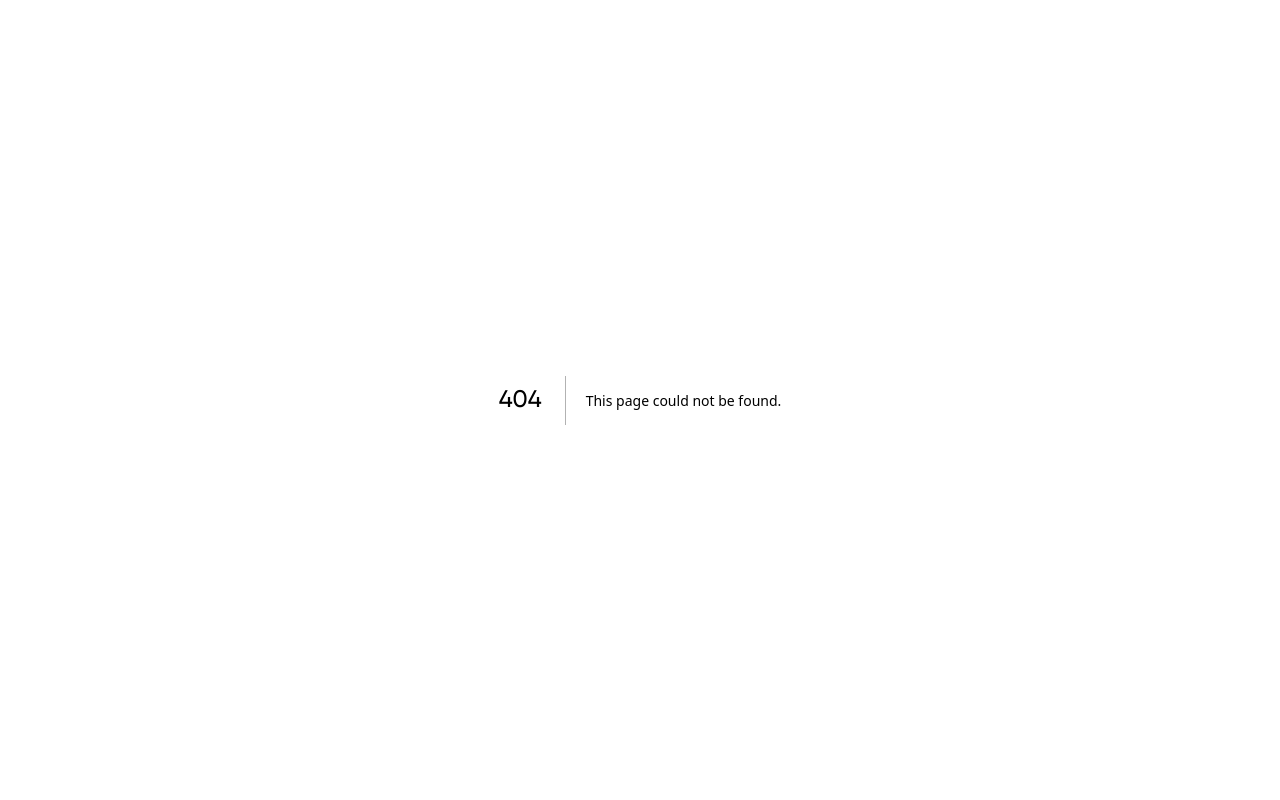
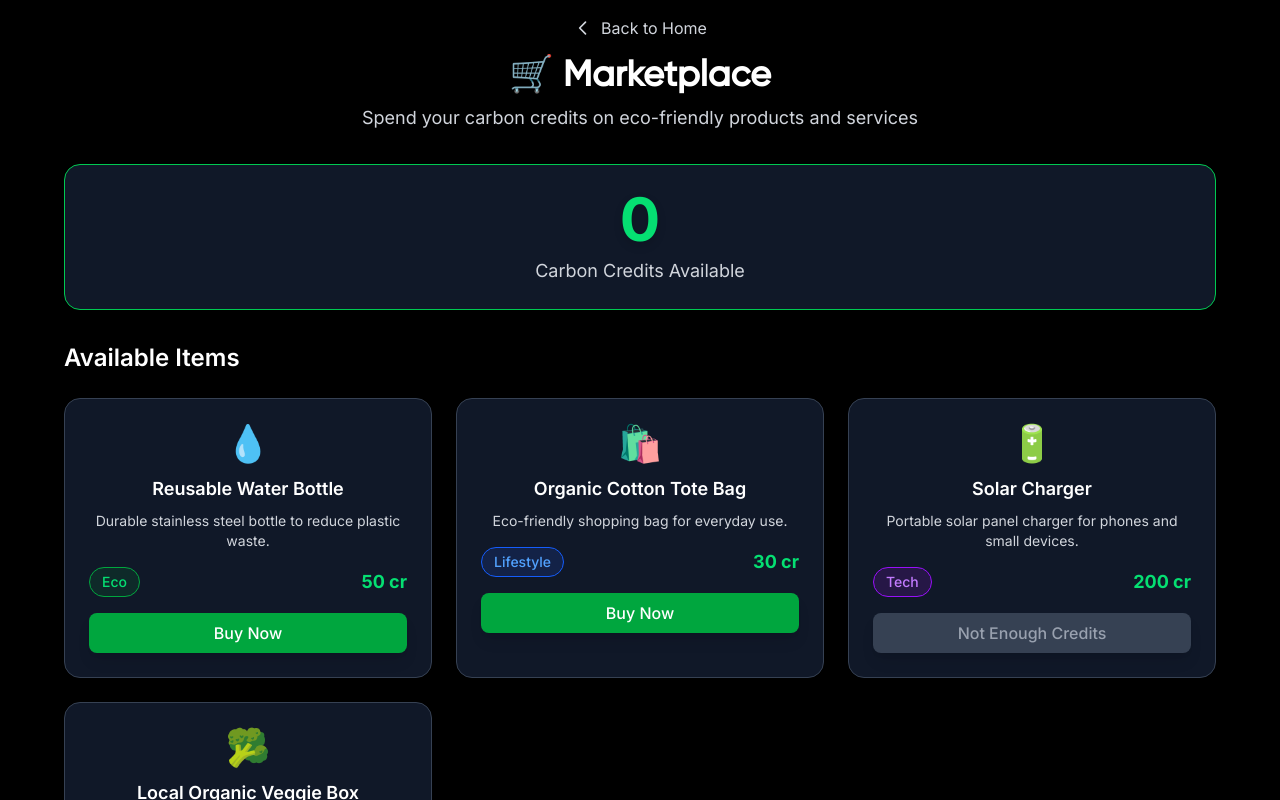
Before and after one commit to vergil6144/green, a Next.js app: page /marketplace in a window 1280 px wide. Before the commit this address had no page. Shown: the top 800 px of the page. Built offline with nearby package versions, Linux system fonts and the light colour scheme; a web font is replaced by a local one.

Commit message:
marketplace+auth

```diff
--- /dev/null
+++ b/src/app/marketplace/page.tsx
@@ -0,0 +1,159 @@
+'use client';
+
+import { useState } from 'react';
+import Link from 'next/link';
+import y from '../social-credit/page'
+import { getTotalPoints } from '../score';
+interface Item {
+  id: string;
+  name: string;
+  description: string;
+  price: number; // in credits
+  category: 'eco' | 'lifestyle' | 'tech' | 'food';
+  icon: string;
+}
+
+export default function MarketplacePage() {
+  const [carbonCredits, setCarbonCredits] = useState(120); // Example balanceacac
+  const [items] = useState<Item[]>([
+    {
+      id: '1',
+      name: 'Reusable Water Bottle',
+      description: 'Durable stainless steel bottle to reduce plastic waste.',
+      price: 50,
+      category: 'eco',
+      icon: '💧'
+    },
+    {
+      id: '2',
+      name: 'Organic Cotton Tote Bag',
+      description: 'Eco-friendly shopping bag for everyday use.',
+      price: 30,
+      category: 'lifestyle',
+      icon: '🛍️'
+    },
+    {
+      id: '3',
+      name: 'Solar Charger',
+      description: 'Portable solar panel charger for phones and small devices.',
+      price: 200,
+      category: 'tech',
+      icon: '🔋'
+    },
+    {
+      id: '4',
+      name: 'Local Organic Veggie Box',
+      description: 'Weekly delivery of fresh, locally sourced vegetables.',
+      price: 100,
+      category: 'food',
+      icon: '🥦'
+    }
+  ]);
+
+  const getCategoryColor = (category: Item['category']) => {
+    const colors = {
+      eco: 'bg-green-900/30 text-green-400 border-green-600',
+      lifestyle: 'bg-blue-900/30 text-blue-400 border-blue-600',
+      tech: 'bg-purple-900/30 text-purple-400 border-purple-600',
+      food: 'bg-yellow-900/30 text-yellow-400 border-yellow-600'
+    };
+    return colors[category];
+  };
+
+  const handleBuy = (item: Item) => {
+    if (carbonCredits >= item.price) {
+      setCarbonCredits((prev) => prev - item.price);
+      alert(`You purchased: ${item.name}`);
+    }
+  };
+  const points = getTotalPoints()
+  return (
+    <div className="min-h-screen bg-black text-white p-4">
+      <div className="max-w-6xl mx-auto">
+        {/* Header */}
+        <div className="text-center mb-8">
+          <Link
+            href="/"
+            className="inline-flex items-center text-gray-300 hover:text-green-400 mb-4 transition-colors duration-200"
+          >
+            <svg
+              className="w-5 h-5 mr-2"
+              fill="none"
+              stroke="currentColor"
+              viewBox="0 0 24 24"
+            >
+              <path
+                strokeLinecap="round"
+                strokeLinejoin="round"
+                strokeWidth={2}
+                d="M15 19l-7-7 7-7"
+              />
+            </svg>
+            Back to Home
+          </Link>
+          <h1 className="text-4xl font-bold text-white mb-2 drop-shadow-lg">
+            🛒 Marketplace
+          </h1>
+          <p className="text-lg text-gray-300">
+            Spend your carbon credits on eco-friendly products and services
+          </p>
+        </div>
+
+        {/* Credit Balance */}
+        <div className="bg-gray-900 border border-green-500 rounded-2xl shadow-lg p-6 mb-8">
+          <div className="text-center">
+            <div className="text-6xl font-bold text-green-400 mb-2 drop-shadow-lg">
+              {points}
+            </div>
+            <div className="text-lg text-gray-300">Carbon Credits Available</div>
+          </div>
+        </div>
+
+        {/* Items Grid */}
+        <div>
+          <h2 className="text-2xl font-semibold text-white mb-6">Available Items</h2>
+          <div className="grid grid-cols-1 md:grid-cols-2 lg:grid-cols-3 gap-6">
+            {items.map((item) => {
+              const canAfford = carbonCredits >= item.price;
+              return (
+                <div
+                  key={item.id}
+                  className="bg-gray-900 border border-gray-700 rounded-2xl shadow-lg p-6 transition-all duration-200 hover:shadow-xl hover:border-gray-600"
+                >
+                  <div className="text-center">
+                    <div className="text-4xl mb-3">{item.icon}</div>
+                    <h3 className="text-lg font-semibold text-white mb-2">{item.name}</h3>
+                    <p className="text-gray-300 text-sm mb-4">{item.description}</p>
+                    <div className="flex items-center justify-between mb-4">
+                      <span
+                        className={`px-3 py-1 rounded-full text-sm font-medium border ${getCategoryColor(
+                          item.category
+                        )}`}
+                      >
+                        {item.category.charAt(0).toUpperCase() + item.category.slice(1)}
+                      </span>
+                      <span className="text-lg font-bold text-green-400">
+                        {item.price} cr
+                      </span>
+                    </div>
+                    <button
+                      onClick={() => handleBuy(item)}
+                      disabled={!canAfford}
+                      className={`w-full px-4 py-2 rounded-lg font-medium transition-colors duration-200 shadow-lg ${
+                        canAfford
+                          ? 'bg-green-600 hover:bg-green-700 text-white'
+                          : 'bg-gray-700 text-gray-400 cursor-not-allowed'
+                      }`}
+                    >
+                      {canAfford ? 'Buy Now' : 'Not Enough Credits'}
+                    </button>
+                  </div>
+                </div>
+              );
+            })}
+          </div>
+        </div>
+      </div>
+    </div>
+  );
+}
--- /dev/null
+++ b/src/app/score.tsx
@@ -0,0 +1,8 @@
+// pointsStore.ts
+let totalPointsValue = 0;
+
+export const setTotalPoints = (points: number) => {
+  totalPointsValue = points;
+};
+
+export const getTotalPoints = () => totalPointsValue;
```
